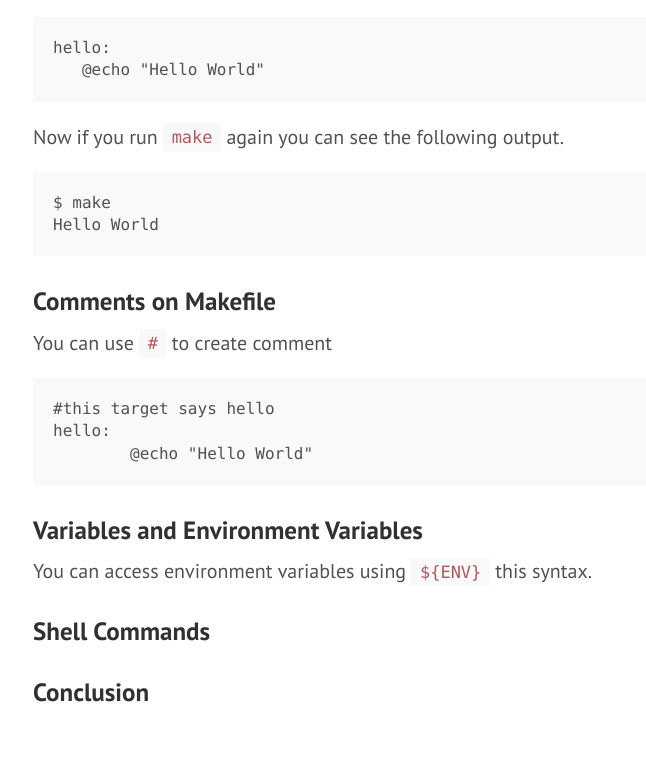
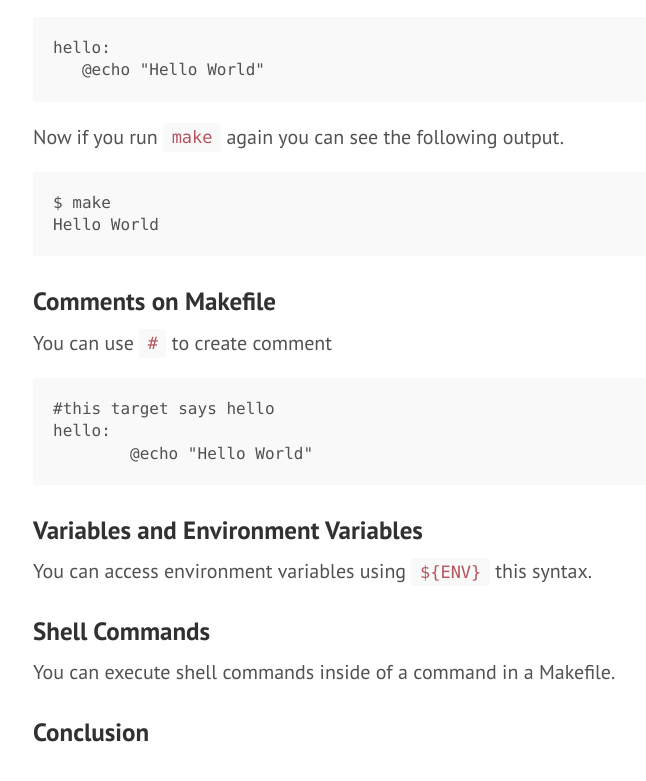
Before and after one commit to KishorPokharel/blog, a plain HTML site: page posts/makefile/index.html in a window 1280 px wide. Shown: the part 1414-2195 px from the top of the page, without its empty margins (67-713 px from the left). Drawn offline with Linux system fonts and the light colour scheme.

Commit message:
more about make files

```diff
--- a/posts/makefile/index.html
+++ b/posts/makefile/index.html
@@ -86,6 +86,7 @@ hello:
 </code></pre><h3 id="variables-and-environment-variables">Variables and Environment Variables</h3>
 <p>You can access environment variables using <code>${ENV}</code> this syntax.</p>
 <h3 id="shell-commands">Shell Commands</h3>
+<p>You can execute shell commands inside of a command in a Makefile.</p>
 <h3 id="conclusion">Conclusion</h3>
 
 </div>
```
Also changed, not shown: index.html (line endings or trailing spaces).
